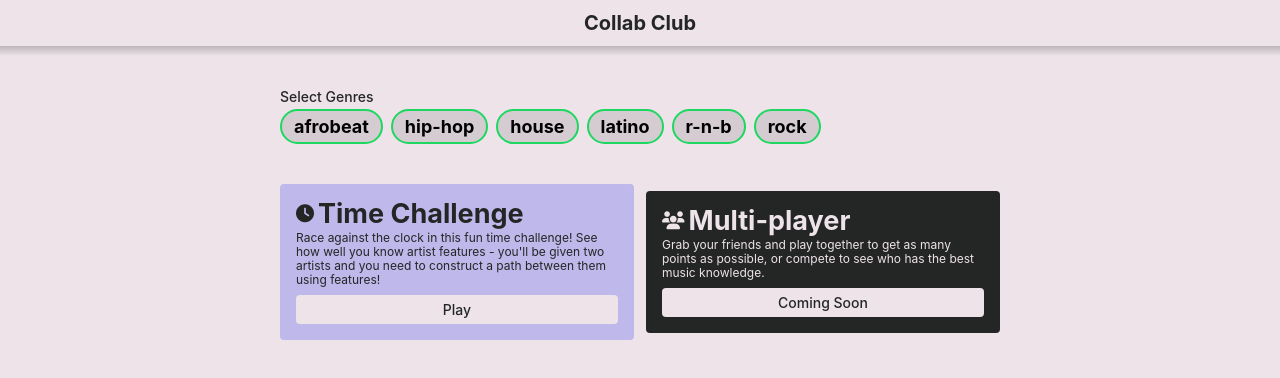
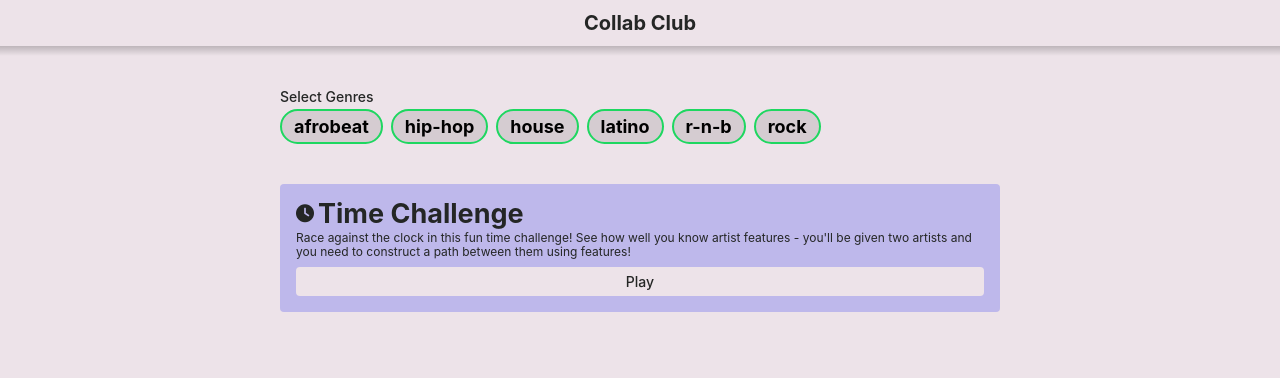
Before and after one commit to folabia1/collabclub, a React (Vite) app in the folder react-app/: page / in a window 1280 px wide. Shown: the top 378 px of the page. Built offline with nearby package versions, Linux system fonts and the light colour scheme.

Commit message:
remove unused section

```diff
--- a/react-app/src/components/Home.jsx
+++ b/react-app/src/components/Home.jsx
@@ -156,22 +156,6 @@ export default function Home({ availableGenres }) {
             Play
           </button>
         </div>
-
-        <div className="card multiplayer">
-          <div className="card-text">
-            <div className="card__title">
-              <i className="fa fa-users" />
-              <h2 className="card__title-text">Multi-player</h2>
-            </div>
-            <p>
-              Grab your friends and play together to get as many points as possible, or compete to see who has the best
-              music knowledge.
-            </p>
-          </div>
-          <button className="btn-primary" disabled>
-            Coming Soon
-          </button>
-        </div>
       </div>
     </StyledHome>
   );
```
